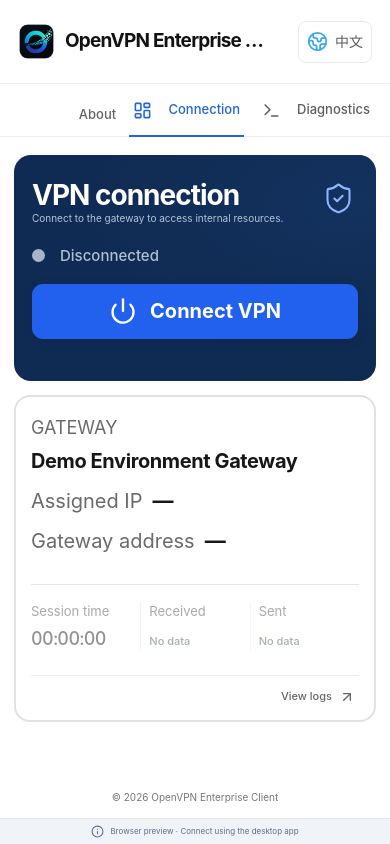
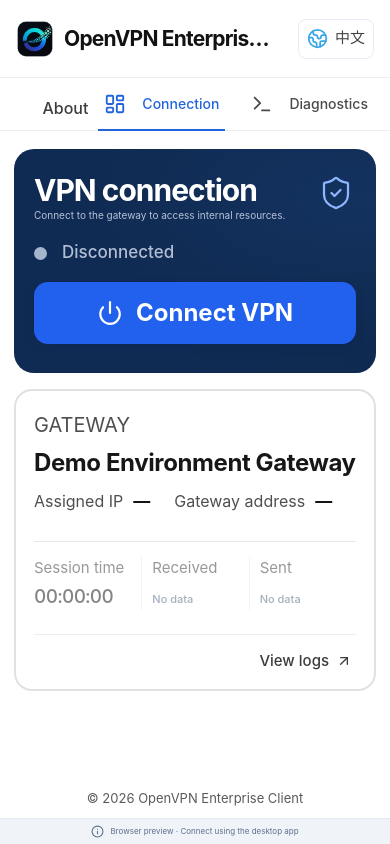
Before and after one commit to yuhongwei380/TunnelLink, a React (Vite) app: page / in a window 390 px wide. Built offline with nearby package versions, Linux system fonts and the light colour scheme; a web font is replaced by a local one.

Commit message:
feat: switch fixed window to 400x800 portrait layout with readable type scale

```diff
--- a/src-tauri/tauri.conf.json
+++ b/src-tauri/tauri.conf.json
@@ -14,12 +14,12 @@
       {
         "label": "main",
         "title": "OpenVPNClient",
-        "width": 800,
-        "height": 467,
-        "minWidth": 800,
-        "minHeight": 467,
-        "maxWidth": 800,
-        "maxHeight": 467,
+        "width": 400,
+        "height": 800,
+        "minWidth": 400,
+        "minHeight": 800,
+        "maxWidth": 400,
+        "maxHeight": 800,
         "resizable": false,
         "maximizable": false,
         "backgroundColor": "#ffffff"
--- a/src/index.css
+++ b/src/index.css
@@ -23,7 +23,7 @@
   --surface: #fff;
   --background: #f7fafc;
   --text: #1e293b;
-  --muted: #64748b;
+  --muted: #4d5c6e;
   --line: #e3e9f1;
   --blue-tint: #eef4ff;
   --success: #16a34a;
@@ -1043,7 +1043,7 @@
   color: #fff;
   border-radius: 12px;
   box-shadow: 0 8px 30px #0b1f3a26;
-  font-size: 13px;
+  font-size: 15px;
   z-index: 20;
   animation: toast-enter 220ms var(--ease);
 }
@@ -1445,13 +1445,13 @@
   background: #f2f6fc;
 }
 .auth-dialog > .eyebrow {
-  font-size: 9px;
+  font-size: 11px;
   color: var(--primary);
   letter-spacing: 1.4px;
 }
 .auth-dialog h2 {
   color: var(--navy);
-  font-size: 24px;
+  font-size: 26px;
   font-weight: 650;
   letter-spacing: -0.7px;
   line-height: 1.35;
@@ -1459,14 +1459,14 @@
 }
 .auth-dialog > p:not(.auth-security-note) {
   color: var(--muted);
-  font-size: 12px;
+  font-size: 14px;
   line-height: 1.7;
   margin-bottom: 16px;
 }
 .auth-dialog form > label:not(.remember-label) {
   display: block;
   color: #334764;
-  font-size: 12px;
+  font-size: 14px;
   font-weight: 600;
   margin: 14px 0 6px;
 }
@@ -1488,7 +1488,7 @@
   width: 100%;
   background: #fcfdff;
   color: var(--text);
-  font-size: 13px;
+  font-size: 15px;
   min-height: 48px;
   transition:
     border-color 180ms,
@@ -1522,13 +1522,13 @@
 }
 .input-hint {
   color: var(--muted);
-  font-size: 11px;
+  font-size: 13px;
   line-height: 1.7;
   margin-top: 8px;
 }
 .password-warnings {
   color: #925900;
-  font-size: 11px;
+  font-size: 13px;
   line-height: 1.7;
 }
 .password-warnings p {
@@ -1550,7 +1550,7 @@
   display: flex;
   align-items: center;
   gap: 9px;
-  font-size: 12px;
+  font-size: 14px;
   color: #405773;
   margin: 15px 0 0;
   cursor: pointer;
@@ -1564,7 +1564,7 @@
 }
 .remember-hint {
   margin: 0 0 14px 25px;
-  font-size: 10px;
+  font-size: 13px;
 }
 .submit-button {
   display: flex;
@@ -1578,7 +1578,7 @@
   border-radius: 9px;
   background: var(--primary);
   color: white;
-  font-size: 13px;
+  font-size: 15px;
   font-weight: 600;
   box-shadow: 0 3px 8px #155eef16;
 }
@@ -1605,7 +1605,7 @@
   margin-top: 2px;
 }
 .auth-error > p {
-  font-size: 11px;
+  font-size: 13.5px;
   line-height: 1.8;
   overflow-wrap: anywhere;
   max-height: 120px;
@@ -1618,26 +1618,26 @@
   margin-top: 16px;
   padding-top: 14px;
   border-top: 1px solid var(--line);
-  font-size: 10px;
-  color: #526b8b;
+  font-size: 13px;
+  color: #3f5670;
 }
 .auth-gateway > .managed-badge {
   margin-left: auto;
 }
 .auth-security-note {
   color: var(--muted);
-  font-size: 9px;
+  font-size: 12.5px;
   line-height: 1.7;
   margin-top: 10px;
 }
 .auth-dialog {
   /* Wide dialog: at 640 px the form fits the fixed window without scrolling,
      so no scrollbar appears in the first place. */
-  max-width: 640px;
+  max-width: min(640px, calc(100vw - 28px));
   max-height: calc(100% - 16px);
 }
 .about-dialog {
-  max-width: 600px;
+  max-width: min(600px, calc(100vw - 28px));
 }
 /* When a dialog does need to scroll (long error text, short screens),
    keep the thumb inset inside the rounded card instead of hugging the
@@ -1676,7 +1676,7 @@
   background: #9caec3;
 }
 .install-dialog {
-  width: min(500px, calc(100vw - 40px));
+  width: min(500px, calc(100vw - 28px));
   max-height: calc(100% - 40px);
   overflow-y: auto;
   padding: 28px;
@@ -1693,14 +1693,14 @@
 }
 .install-dialog-heading h2 {
   color: var(--navy);
-  font-size: 20px;
+  font-size: 22px;
   font-weight: 650;
   line-height: 1.4;
   margin-top: 5px;
 }
 .install-dialog-heading .eyebrow {
   color: #5d708c;
-  font-size: 9px;
+  font-size: 11px;
   letter-spacing: 1.4px;
 }
 .install-dialog-heading > .dialog-close {
@@ -1720,7 +1720,7 @@
 .install-dialog-desc {
   margin: 22px 0 20px;
   color: var(--muted);
-  font-size: 12px;
+  font-size: 14px;
   line-height: 1.8;
 }
 .install-location {
@@ -1743,7 +1743,7 @@
   gap: 7px;
   min-width: 0;
   flex: 1;
-  font-size: 11px;
+  font-size: 13px;
   font-weight: 600;
 }
 .install-location-item span {
@@ -1760,7 +1760,7 @@
   gap: 8px;
   margin-top: 14px;
   color: #687d99;
-  font-size: 10px;
+  font-size: 12.5px;
   line-height: 1.7;
 }
 .install-dialog-note svg {
@@ -1777,7 +1777,7 @@
   flex: 1;
   min-height: 46px;
   border-radius: 9px;
-  font-size: 12px;
+  font-size: 14.5px;
   font-weight: 600;
 }
 .install-dialog-actions .submit-button {
@@ -1806,13 +1806,13 @@
 }
 .about-header h2 {
   color: var(--navy);
-  font-size: 20px;
+  font-size: 22px;
   font-weight: 650;
   margin-top: 6px;
 }
 .about-header .eyebrow {
   color: #5d708c;
-  font-size: 9px;
+  font-size: 11px;
   letter-spacing: 1.4px;
 }
 .about-header > .dialog-close {
@@ -1820,7 +1820,7 @@
 }
 .about-subtitle {
   color: var(--muted);
-  font-size: 12px;
+  font-size: 14px;
   line-height: 1.7;
   margin-top: 20px;
 }
@@ -1839,7 +1839,7 @@
   margin-top: 2px;
 }
 .derivative-note p {
-  font-size: 11px;
+  font-size: 13px;
   line-height: 1.8;
 }
 .version-details {
@@ -1853,12 +1853,12 @@
   border-left: 2px solid #e9eef6;
 }
 .version-details dt {
-  font-size: 10px;
+  font-size: 12.5px;
   color: var(--muted);
   line-height: 1.6;
 }
 .version-details dd {
-  font-size: 12px;
+  font-size: 14px;
   color: #344f72;
   font-weight: 550;
   margin: 6px 0 0;
@@ -1881,7 +1881,7 @@
   border: 0;
   border-bottom: 2px solid transparent;
   color: var(--muted);
-  font-size: 12px;
+  font-size: 14px;
   margin-bottom: -1px;
 }
 .legal-tabs button[aria-pressed='true'] {
@@ -1899,7 +1899,7 @@
   color: #526783;
   background: #fbfcfe;
   font:
-    11px/1.9 Inter,
+    13px/1.9 Inter,
     'PingFang SC',
     'Microsoft YaHei',
     sans-serif;
@@ -2607,9 +2607,9 @@
   display: flex;
   flex-direction: column;
   gap: 12px;
-  width: min(1040px, calc(100vw - 40px));
-  height: min(760px, calc(100vh - 40px));
-  max-height: calc(100vh - 40px);
+  width: min(1040px, calc(100vw - 24px));
+  height: min(760px, calc(100vh - 24px));
+  max-height: calc(100vh - 24px);
   margin: auto;
   padding: 20px;
   overflow: hidden;
@@ -2631,18 +2631,18 @@
 }
 .logs-dialog-heading .eyebrow {
   color: #5d708c;
-  font-size: 9px;
+  font-size: 11px;
   letter-spacing: 1.4px;
 }
 .logs-dialog-heading h2 {
   color: var(--navy);
-  font-size: 21px;
+  font-size: 23px;
   font-weight: 650;
   margin-top: 4px;
 }
 .logs-dialog-heading p {
   color: var(--muted);
-  font-size: 11px;
+  font-size: 13px;
   margin-top: 4px;
 }
 .logs-dialog .logs-panel {
@@ -2681,11 +2681,11 @@
   margin-bottom: 12px;
 }
 .logs-dialog .logs-empty h3 {
-  font-size: 14px;
+  font-size: 16px;
   margin-bottom: 5px;
 }
 .logs-dialog .logs-empty p {
-  font-size: 11px;
+  font-size: 13px;
 }
 .logs-dialog .log-entry {
   grid-template-columns: 130px 72px minmax(0, 1fr);
@@ -2723,14 +2723,14 @@
 }
 .exit-dialog h2 {
   color: var(--navy);
-  font-size: 20px;
+  font-size: 22px;
   line-height: 1.4;
   font-weight: 600;
   letter-spacing: -0.3px;
 }
 .exit-dialog-desc {
   color: var(--muted);
-  font-size: 13px;
+  font-size: 15px;
   line-height: 1.7;
   margin: 16px 0 28px;
 }
@@ -2744,7 +2744,7 @@
   min-height: 44px;
   padding: 0 20px;
   border-radius: 9px;
-  font-size: 13px;
+  font-size: 15px;
   font-weight: 600;
 }
 .keep-open-button {
@@ -4185,11 +4185,8 @@
   }
 }
 
-/* Fixed 800 × 467 desktop window shown at a 2/3 webview zoom: CSS still
-   sees a ~1200 × 650 viewport, so this block carries the full desktop
-   design (sidebar + dashboard proportions, common client conventions)
-   and the zoom shrinks buttons, dialogs and type by the same 2/3 ratio.
-   Everything — page, dialogs, buttons — stays inside the fixed frame. */
+/* Legacy landscape variant for an 800 × 467 window at 2/3 webview zoom.
+   Not active at the current 400 × 800 portrait window; kept for reference. */
 @media (min-width: 1001px) and (max-height: 720px) {
   .app-header {
     flex-basis: 100px;
@@ -4338,3 +4335,174 @@
     font-size: 13px;
   }
 }
+
+/* Fixed 400 × 800 portrait window rendered at 100% zoom (inner viewport
+   ~400 × 769 CSS px): a top tab bar, then the connection card and the
+   gateway details stacked. Type sizes are raised and grey text darkened
+   versus the generic small-screen tier so labels stay readable. */
+@media (max-width: 560px) {
+  .app-header {
+    flex-basis: 78px;
+    padding: 0 16px;
+  }
+  .app-header-brand .brand-icon {
+    width: 38px;
+    height: 38px;
+  }
+  .app-header-brand h1 {
+    font-size: 21px;
+  }
+  .app-header > .language-button {
+    min-width: 60px;
+    min-height: 40px;
+    font-size: 15px;
+    color: #454545;
+  }
+  .app-body > .sidebar {
+    padding: 8px 16px 0;
+  }
+  .app-body .primary-nav {
+    gap: 20px;
+  }
+  .app-body .primary-nav button {
+    min-height: 44px;
+    padding: 0 6px 8px;
+    font-size: 14px;
+    color: #4a4a4a;
+  }
+  .app-body .primary-nav button svg {
+    width: 22px;
+    height: 22px;
+  }
+  .app-body .about-button {
+    min-height: 44px;
+    font-size: 16px;
+    color: #3d3d3d;
+  }
+  .connection-page {
+    padding: 18px 14px 10px;
+  }
+  .connection-page .connection-card {
+    min-height: 0;
+    padding: 24px 20px 20px;
+    border-radius: 20px;
+  }
+  .connection-page .connection-copy h3 {
+    font-size: 30px;
+  }
+  .connection-page .connection-security-icon {
+    top: 26px;
+    right: 22px;
+  }
+  .connection-page .connection-security-icon svg {
+    width: 36px;
+    height: 36px;
+  }
+  .connection-page .connection-action-row {
+    margin-top: 18px;
+  }
+  .connection-page .connection-action-row .status-badge {
+    margin-bottom: 16px;
+    font-size: 17px;
+  }
+  .connection-page .connection-action-row .connection-action {
+    min-height: 62px;
+    border-radius: 14px;
+    font-size: 24px;
+  }
+  .connection-page .connection-action-row .connection-action svg {
+    width: 26px;
+    height: 26px;
+  }
+  .connection-page .details-card {
+    margin-top: 16px;
+    padding: 20px 18px 12px;
+    border-radius: 18px;
+  }
+  .connection-page .details-card-main .panel-heading .eyebrow {
+    font-size: 20px;
+    color: #4f4f4f;
+  }
+  .connection-page .details-card-main .gateway-identity h3 {
+    font-size: 24px;
+  }
+  .connection-page .details-card-main .gateway-net {
+    gap: 6px 24px;
+  }
+  .connection-page .details-card-main .gateway-net-item span {
+    font-size: 16px;
+    color: #4f4f4f;
+  }
+  .connection-page .details-card-main .gateway-net-item strong {
+    font-size: 17px;
+    color: #141414;
+  }
+  .connection-page .details-card-session {
+    margin-top: 16px;
+    padding-top: 15px;
+  }
+  .connection-page .details-card-session .metric-card {
+    padding: 0 10px;
+  }
+  .connection-page .details-card-session .metric-card .metric-label {
+    font-size: 15px;
+    color: #4f4f4f;
+  }
+  .connection-page .details-card-session .metric-card > strong,
+  .connection-page .details-card:not(.is-connected) .metric-card > strong {
+    margin-top: 6px;
+    font-size: 19px;
+    color: #2a2a2a;
+  }
+  .connection-page .details-card-footer {
+    margin-top: 14px;
+    padding-top: 10px;
+  }
+  .connection-page .details-card-footer .support-log-button {
+    min-height: 32px;
+    font-size: 15px;
+    color: #3c3c3c;
+  }
+  .connection-page .workspace-footer {
+    padding-top: 14px;
+  }
+  .connection-page .workspace-copyright {
+    font-size: 13px;
+    color: #5a5a5a;
+  }
+  .logs-dialog {
+    width: calc(100vw - 16px);
+    height: calc(100vh - 16px);
+    max-height: calc(100vh - 16px);
+    padding: 14px;
+    gap: 10px;
+  }
+  .logs-dialog .logs-panel-header {
+    padding: 10px 12px;
+  }
+  .logs-dialog .logs-controls {
+    padding: 6px 10px;
+  }
+  .logs-dialog .log-search-field {
+    margin: 0 10px 8px;
+  }
+  .logs-dialog .log-column-labels {
+    grid-template-columns: 112px 56px minmax(0, 1fr);
+    gap: 8px;
+    padding: 8px 12px;
+    font-size: 13px;
+  }
+  .logs-dialog .log-entry {
+    grid-template-columns: 112px 56px minmax(0, 1fr);
+    gap: 8px;
+    padding: 8px 12px;
+    font-size: 12.5px;
+  }
+  .logs-dialog .logs-footnote {
+    padding: 8px 12px;
+    font-size: 12.5px;
+  }
+  .logs-dialog .logs-error {
+    padding: 7px 12px;
+  }
+}
```
Also changed, not shown: 2 other files (tests, documents, lock files or other folders).
